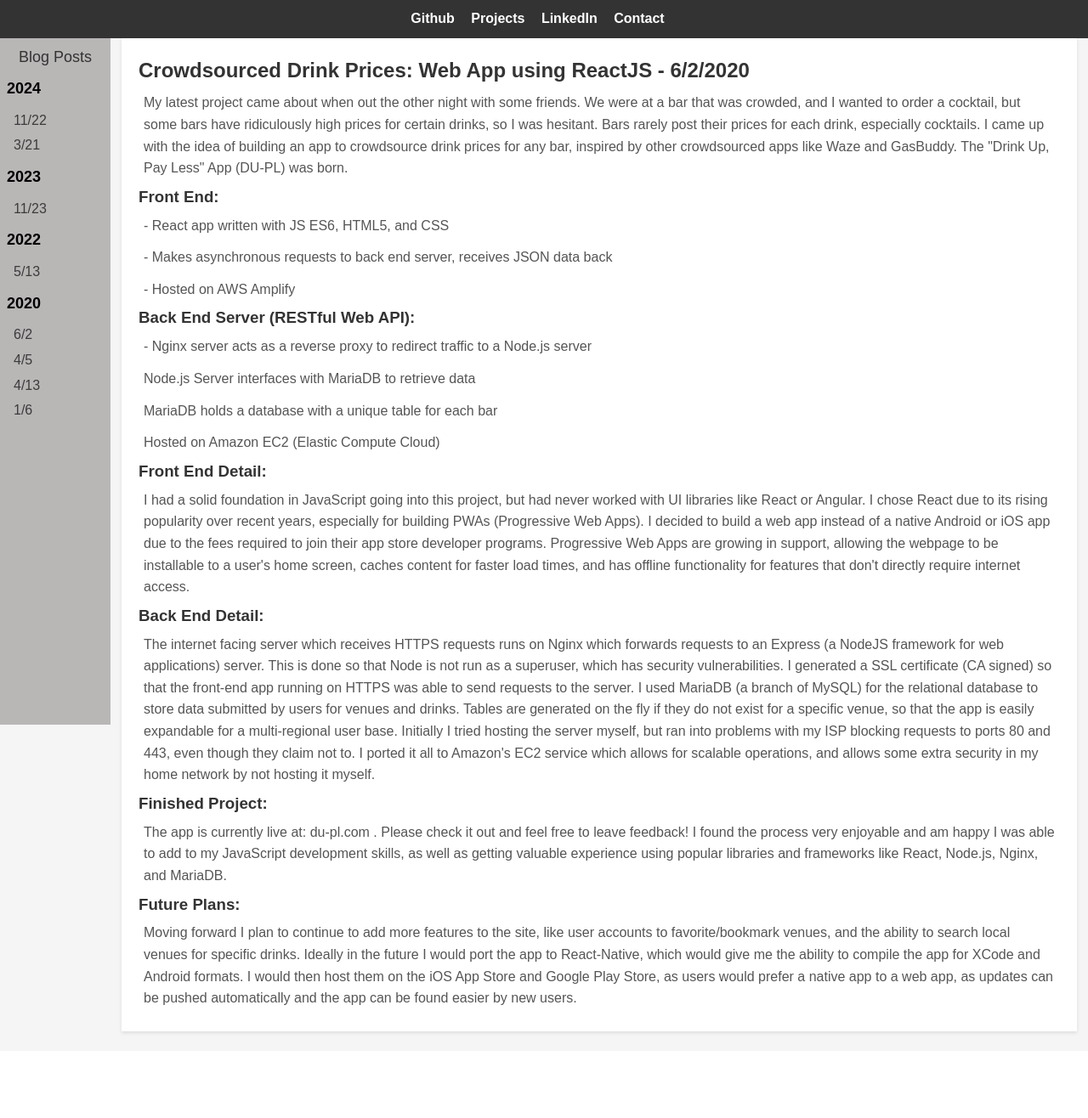
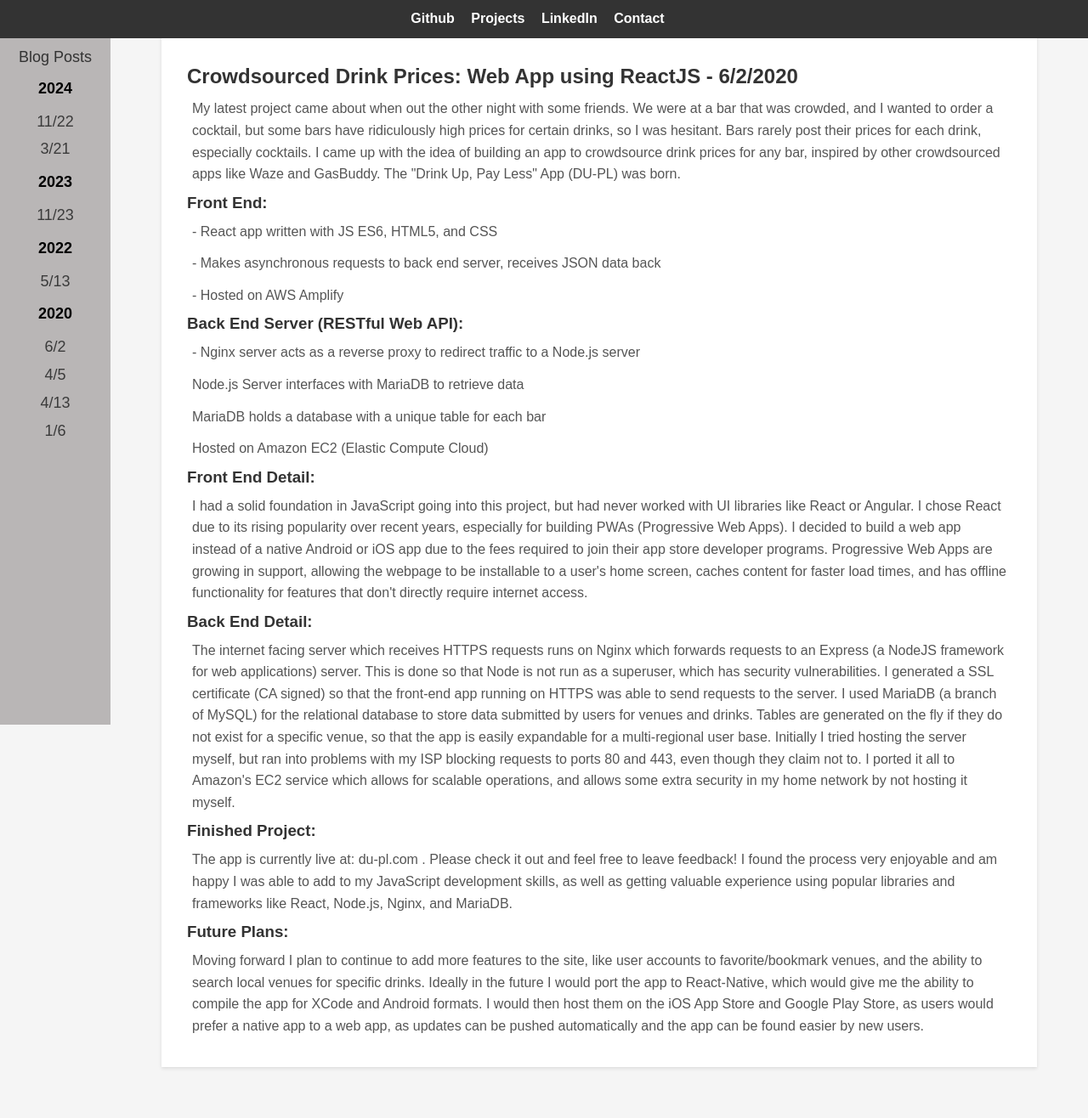
Before and after one commit to holysoles/portfolio-site, a Flask app: page /post?date=2020_6_2.yaml in a window 1280 px wide. Shown: the part 39-1355 px from the top of the page at 85% size. Before the commit the page ends 1258 px from the top, so only its background shows below. Run offline with Flask 3, Linux system fonts and the light colour scheme; some libraries are stand-ins or nearby versions.

Commit message:
refactor css

```diff
--- a/static/style.css
+++ b/static/style.css
@@ -1,3 +1,20 @@
+:root {
+  --bgnd-color: #f5f5f5;
+  --sidebar-bgnd-color: #b9b6b6;
+  --article-bgnd-color: #ffffff;
+  --white-text: #ffffff;
+  --main-text: #333;
+  --article-text: #555;
+  --link-hover-color: #938dfe;
+  --line-num-bgnd-color: #e0e0e0;
+  --line-num-color: #999;
+  --sidebar-section-color: #000000;
+  --sidebar-link-color: #3b3b3b;
+
+  /* margins/padding */
+  --sidebar-width: 130px;
+}
+
 /* Reset some default styles for better consistency across browsers */
 body, h1, h2, h3, p, ul, ol, li {
   margin: 0;
@@ -18,29 +35,24 @@ body {
   padding: 20px;
 }
 
-header {
-  background-color: #333;
-  color: #fff;
-  padding: 10px 0;
-}
 
-header h1 {
+h1 {
   font-size: 2em;
 }
 
 article {
-  background-color: #fff;
-  padding: 20px;
-  margin-bottom: 20px;
+  background-color: var(--article-bgnd-color);
+  padding: 1.875rem;
+  margin: 3.75rem;
   box-shadow: 0 2px 4px rgba(0, 0, 0, 0.1);
 }
 
 article h2 {
-  color: #333;
+  color: var(--main-text);
 }
 
 article p {
-  color: #555;
+  color: var(--article-text);
   padding: 6px;
 }
 
@@ -192,39 +206,33 @@ code {
 }
 
 .header {
-  background-color: #f5f5f5;
-  position: fixed; /* Set header position to fixed */
+  background-color: var(--bgnd-color);
+  position: fixed;
   top: 0; /* Align it to the top of the page */
-  width: 100%; /* Set header width to full width */
+  width: 100%;
   z-index: 999; /* Ensure the header is above other content */
-  /* Your existing styles for header */
 }
 
 .content {
-  padding-top: 80px; /* Adjust padding to accommodate the fixed header */
-  /* Your existing styles for content */
+  padding-top: 1.25rem; /* Padding to accommodate the fixed header */
 }
+
 
 /* Style for sidebar */
 .sidebar {
   height: 100%;
   width: 130px;
-  left: 0;
   position: fixed;
-  background-color: #b9b6b6;
+  background-color: var(--sidebar-bgnd-color);
   overflow-x: hidden;
   padding-top: 12px;
-}
-
-.sidebar-header {
+  text-align: center;
   font-size: 18px;
-  text-align: center;
 }
 
 .sidebar-section {
   font-weight: bold;
-  color: #000000;
-  font-size: 18px;
+  color: var(--sidebar-section-color);
   padding: 8px;
 }
 
@@ -232,14 +240,13 @@ code {
   padding: 2px 16px;
   text-decoration: none;
   display: block;
-  color: #3b3b3b;
+  color: var(--sidebar-link-color);
 }
 
 .sidebar a:hover {
-  color: #f1f1f1;
+  color: var(--link-hover-color);
 }
 
 .posts {
-  margin-left: 130px; /* Same as the width of the sidebar */
-  padding: 0px 10px;
+  margin-left: var(--sidebar-width);
 }
--- a/templates/blog.html
+++ b/templates/blog.html
@@ -25,10 +25,7 @@
         </aside>
     </div>
     <div class="posts">
-        <table>
         {% for post in post_array %}
-            <tr>
-                <td>
         <article>
             {% if post['title'] %}
                 <h2>
@@ -69,10 +66,7 @@
                 </div>
             {% endfor %}
         </article>
-                </td>
-            </tr>
         {% endfor %}
-        </table>
     </div>
 </div>
 {% endblock %}
```
Also changed, not shown: other parts of static/style.css (+16 -14 lines). Lines whose indentation alone changed are shown as unchanged.
